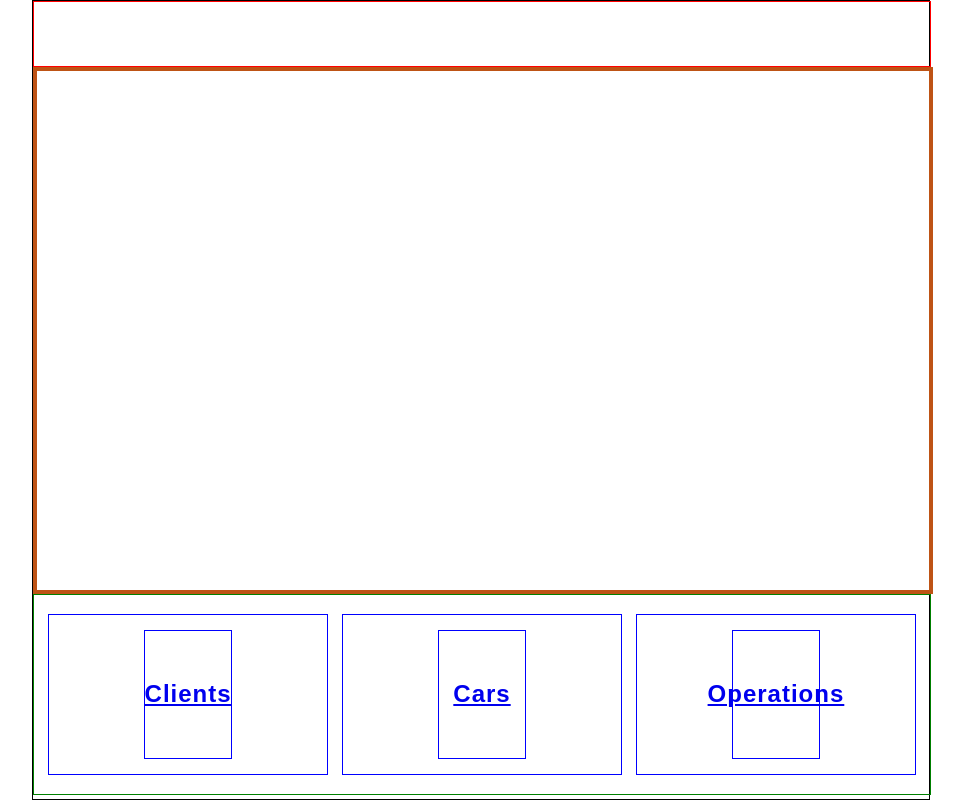
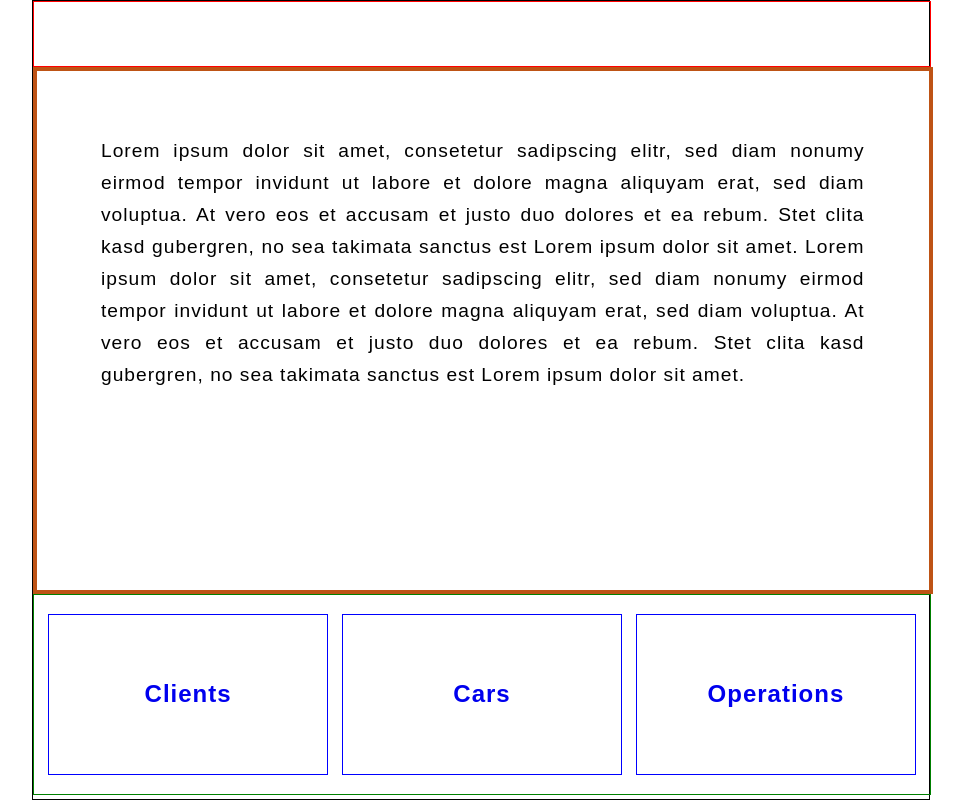
Before and after one commit to ZakariaHn/werkStatt, a React (Create React App) app in the folder client/: page / in a window 1280 px wide. Shown: the whole page, without its empty margins (159-1123 px from the left). Built offline with nearby package versions, Linux system fonts and the light colour scheme; the HTML template or start-up script is replaced by a standard one.

Commit message:
display lists

```diff
--- a/client/src/App.js
+++ b/client/src/App.js
@@ -1,16 +1,14 @@
 import React from "react";
 
 import { NavBar } from "./components/navBar";
-import { ButtonsContainer } from "./components/showListsButtons/buttonsContainer";
+import { ToggleLists } from "./components/showListsButtons/toggleLists";
 import { Content } from "./components/content";
 function App() {
   return (
     <div className="container">
       <NavBar />
-
       <Content />
-
-      <ButtonsContainer />
+      <ToggleLists />
     </div>
   );
 }
--- a/client/src/components/content.js
+++ b/client/src/components/content.js
@@ -2,13 +2,12 @@ import React from "react";
 import { CarsList } from "./listsOfExistingData/CarsList";
 import { ClientsList } from "./listsOfExistingData/ClientsList";
 import { OperationsList } from "./listsOfExistingData/OperationsList";
-import { Route, Switch, useLocation } from "react-router-dom";
+import { Route, Switch } from "react-router-dom";
 import { Description } from "./description";
 export const Content = () => {
-  const location = useLocation();
   return (
     <div className="content">
-      <Switch location={location} key={location.pathname}>
+      <Switch>
         <Route exact path="/" component={Description} />
         <Route path="/clients" component={ClientsList} />
         <Route path="/cars" component={CarsList}></Route>
--- a/client/src/components/showListsButtons/ShowClientsButton.js
+++ b/client/src/components/showListsButtons/ShowClientsButton.js
@@ -1,8 +1,7 @@
 import React from "react";
 
 const ShowClientsButton = () => {
-  const displayList = () => {};
-  return <div onClick={displayList()}>Clients</div>;
+  return <div>Clients</div>;
 };
 
 export default ShowClientsButton;
--- a/client/src/components/showListsButtons/buttonsContainer.js
+++ /dev/null
@@ -1,21 +0,0 @@
-import React from "react";
-import ShowCarsButton from "./showCarsButton";
-import ShowClientsButton from "./ShowClientsButton";
-import ShowOperationsButton from "./showOperationsButton";
-import { Link } from "react-router-dom";
-
-export const ButtonsContainer = () => {
-  return (
-    <div className="buttonsContainer">
-      <Link to="clients">
-        <ShowClientsButton />
-      </Link>
-      <Link to="/cars">
-        <ShowCarsButton />
-      </Link>
-      <Link to="/operations">
-        <ShowOperationsButton />
-      </Link>
-    </div>
-  );
-};
--- a/client/src/components/showListsButtons/showCarsButton.js
+++ b/client/src/components/showListsButtons/showCarsButton.js
@@ -1,8 +1,7 @@
 import React from "react";
 
 const ShowCarsButton = () => {
-  const displayList = () => {};
-  return <div onClick={displayList()}>Cars</div>;
+  return <div>Cars</div>;
 };
 
 export default ShowCarsButton;
--- a/client/src/components/showListsButtons/showOperationsButton.js
+++ b/client/src/components/showListsButtons/showOperationsButton.js
@@ -1,7 +1,6 @@
 import React from "react";
 
 export const ShowOperationsButton = () => {
-  const displayList = () => {};
-  return <div onClick={displayList()}>Operations</div>;
+  return <div>Operations</div>;
 };
 export default ShowOperationsButton;
--- /dev/null
+++ b/client/src/components/showListsButtons/toggleLists.js
@@ -0,0 +1,12 @@
+import React from "react";
+import { Link } from "react-router-dom";
+
+export const ToggleLists = () => {
+  return (
+    <div className="buttonsContainer">
+      <Link to="clients">Clients</Link>
+      <Link to="/cars">Cars</Link>
+      <Link to="/operations">Operations</Link>
+    </div>
+  );
+};
--- a/client/src/scss/main.scss
+++ b/client/src/scss/main.scss
@@ -43,6 +43,7 @@ body,
       justify-content: center;
       font-weight: bold;
       font-size: x-large;
+      text-decoration: none;
     }
   }
   .content {
@@ -56,7 +57,6 @@ body,
       font-size: larger;
       text-align: justify;
       position: absolute;
-      opacity: 0;
     }
     .clientsList,
     .operationsList,
```
